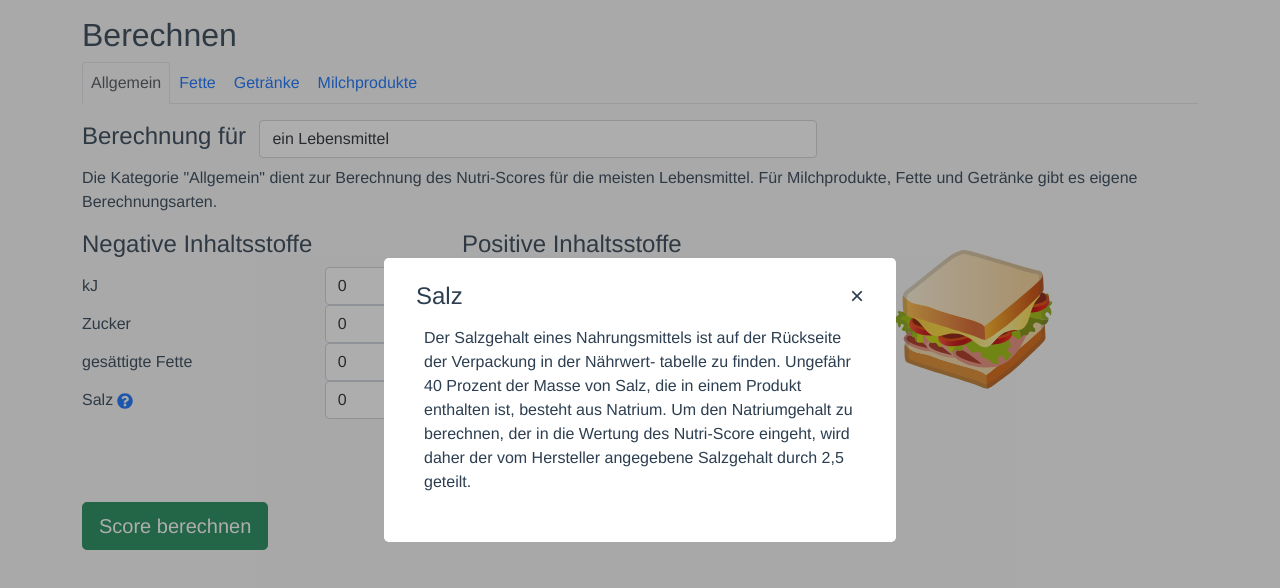
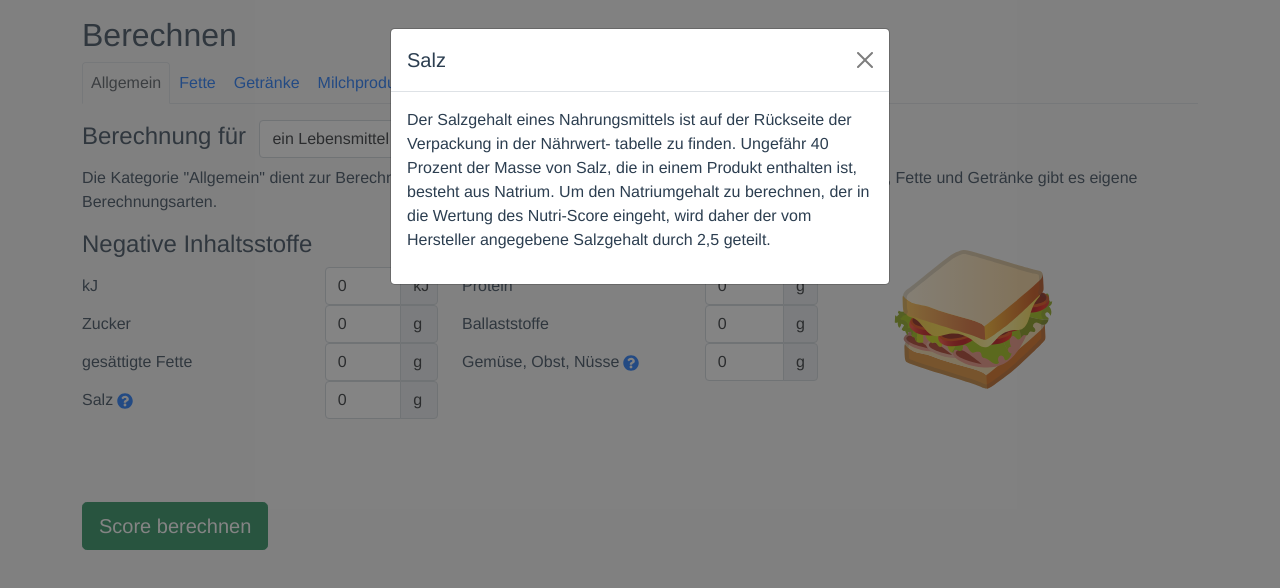
Before and after one commit to paulinko/nutri-calc, a Vue app: page / in a window 1280 px wide. Both pictures are taken after a click on the element 125 px from the left and 836 px from the top of the page. Shown: the part 436-1024 px from the top of the page. Built offline with nearby package versions, Linux system fonts and the light colour scheme.

Commit message:
Add share modal

```diff
--- a/public/nutricalc.css
+++ b/public/nutricalc.css
@@ -22,6 +22,7 @@ body {
     bottom: 0;
     height: 100%;
     display: flex;
+    pointer-events: auto;
 }
 
 
@@ -34,12 +35,15 @@ body {
     border-radius: 0.3em;
     /*min-height: 40vh;*/
     z-index: 102;
-    pointer-events: none;
+    pointer-events: none !important;
 }
+
 .nutri-modal > .content-container {
     overflow-y: auto;
     max-height: 80vh;
     padding: 0.5em;
+    z-index: 103;
+    pointer-events: none;
 }
 
 .clickable {
@@ -64,7 +68,7 @@ body {
     }
 }
 
-@keyframes from-top{
+@keyframes from-top {
     0% {
         margin-bottom: 100%;
     }
@@ -88,3 +92,19 @@ body {
 .overlay.fade-out {
     animation: 0.5s fade-out;
 }
+
+
+
+/* bootstrap.css | http://localhost:8082/bootstrap.css */
+
+.modal.fade .modal-dialog {
+  z-index: 1000000;
+  display: block;
+}
+
+/* Element | http://localhost:8082/ */
+
+.modal {
+  z-index: 909999999999999;
+  background-color: #3339;
+}
--- a/src/components/Calculator.vue
+++ b/src/components/Calculator.vue
@@ -1,7 +1,8 @@
 <template>
   <div class="container text-start">
     <modal v-if="showModalInfoFor" :title="displayNames(showModalInfoFor)" :mode="showModalInfoFor"
-           @close-modal="showModalInfoFor = null">
+           :params="modalParams" :vars="modalParams"
+           @close-modal="resetModal()">
     </modal>
     <div class="row">
       <div class="col-md-9">
@@ -47,7 +48,8 @@
           <h4>Berechnung für &nbsp;<input class="form-control  w-50 d-inline"
                                           title="Gib einen Namen für das Lebensmittel an" type="text" name="name"
                                           id="productName"
-                                          v-model="name"  @focus="$event.target.setSelectionRange(0, $event.target.value.length)"></h4>
+                                          v-model="name"
+                                          @focus="$event.target.setSelectionRange(0, $event.target.value.length)"></h4>
           <p>
             {{ modeInfoText }}
           </p>
@@ -123,9 +125,12 @@
           <h5 class="mt-2">Negative Inhaltsstoffe</h5>
           <nav class="nav flex-column result-nav negative">
             <a v-for="name in result.negatives.keys()" :key="name" class="nav-link link-danger"
-               :href="'#' + name + 'Result'">{{ displayNames(name) }}:
+               :href="'#' + name + 'Result'">
+              <span class="result-nav-text">
+                {{ displayNames(name) }}:
               {{ result.negatives.get(name).value.toLocaleString() }}
               {{ getUnit(name) }}
+              </span>
               <Badge v-if="getColorForProp(name)" classes="float-end" :badge-data="getColorForProp(name)"
                      :is-positive="false"></Badge>
             </a>
@@ -133,12 +138,18 @@
           <h5 class="mt-2">Positive Inhaltsstoffe</h5>
           <nav class="nav flex-column result-nav positive">
             <a v-for="name in result.positives.keys()" :key="name" class="nav-link link-success"
-               aria-current="page" :href="'#' + name + 'Result'">{{ displayNames(name) }}:
+               aria-current="page" :href="'#' + name + 'Result'">
+              <span class="result-nav-text">{{ displayNames(name) }}:
               {{ result.positives.get(name).value.toLocaleString() }} {{ getUnit(name) }}
+              </span>
               <Badge v-if="getColorForProp(name)" :classes="'float-end'" :badge-data="getColorForProp(name)"
                      :is-positive="true"></Badge>
             </a>
           </nav>
+          <a class="nav-link link-dark clickable" @click="initModal('share', {shareUrl})">
+            <inline-icon type="share"></inline-icon>
+            Ergebnis teilen
+          </a>
         </div>
         <div class="col-md-9 results-content" data-bs-spy="scroll" data-bs-target="#list-example" data-bs-offset="0">
           <Scale :data="result.letterScore.points" :fractal="result.letterScore.fractal"
@@ -177,7 +188,6 @@
           />
         </div>
       </div>
-      <!--      <pre>{{ result }}</pre>-->
     </div>
   </div>
 </template>
@@ -190,6 +200,7 @@ import ResultChart from "@/components/ResultChart";
 import ScoreExplanation from "@/components/ScoreExplanation";
 import Modal from "@/components/Modal";
 import InputRow from "@/components/InputRow";
+import InlineIcon from "@/components/InlineIcon";
 
 import {
   GetDisplayNames,
@@ -207,7 +218,7 @@ import {GeneralTable, FatsTable, CheeseTable, DrinksTable, getUnit, WasPropUsedI
 
 export default {
   name: 'Calculator',
-  components: {Scale, Badge, ResultChart, ScoreExplanation, Modal, InputRow},
+  components: {Scale, Badge, ResultChart, ScoreExplanation, Modal, InputRow, InlineIcon},
   computed: {
     resultNavVisible() {
       return document.getElementsByTagName('body')[0].getBoundingClientRect().width >= 576;
@@ -264,6 +275,7 @@ export default {
         totalFats: 100,
         salt: 0
       },
+      modalParams: {},
       name: GetPlaceholderText('general'),
       originalScoreColors: ['#008043', '#85b931', '#f2c011', '#e37c13', '#d9411a'],
       colors: {},
@@ -274,12 +286,28 @@ export default {
       furtherReadings: FurtherReadings,
       resultTable: Object,
       showModalInfoFor: null,
+      shareUrl: null,
       updateTime: (new Date('2021-01-02')).toLocaleString(undefined, {
         year: 'numeric',
         month: '2-digit',
         day: '2-digit'
       })
     };
+  },
+  mounted() {
+    const url = new URL(window.location.href);
+    const mode = url.searchParams.get("mode");
+    if (mode) {
+      this.mode = mode;
+      this.name = url.searchParams.get("name");
+      for (const [prop,] of Object.entries(this.nutritionalInfo)) {
+        let v = url.searchParams.get(prop)
+        if (v) {
+          this.nutritionalInfo[prop] = v
+        }
+      }
+      this.calculateScore()
+    }
   },
   methods: {
     calculateScore() {
@@ -302,6 +330,23 @@ export default {
           })
         }, 25)
       })
+      this.shareUrl = this.buildUrl(this.nutritionalInfo, this.mode, this.name)
+    },
+    resetModal() {
+      this.showModalInfoFor = null;
+      this.modalParams = {}
+    },
+    initModal(name, modalParams) {
+      this.showModalInfoFor = name;
+      this.modalParams = modalParams
+    },
+    buildUrl(nutriInfo, mode, name) {
+      let params = new URLSearchParams({
+        ...nutriInfo,
+        mode,
+        name
+      })
+      return (window.location.protocol + '//' + window.location.host + window.location.pathname + '?' + params.toString())
     },
     normalizeFloat(val) {
       return parseFloat((val).toString().replace(',', '.'))
@@ -483,4 +528,9 @@ p {
   padding: 1em;
   align-self: flex-start;
 }
+
+.result-nav-text {
+  max-width: 20ch;
+  display: inline-block;
+}
 </style>
--- a/src/components/InlineIcon.vue
+++ b/src/components/InlineIcon.vue
@@ -1,6 +1,8 @@
 <template>
+<!-- Copyright Icons Font Awesome  https://fontawesome.com/license -->
   <svg v-if="type === 'check'" aria-hidden="true" focusable="false" data-prefix="fas" data-icon="check" class="svg-inline--fa fa-check fa-w-16" role="img" xmlns="http://www.w3.org/2000/svg" viewBox="0 0 512 512"><path fill="currentColor" d="M173.898 439.404l-166.4-166.4c-9.997-9.997-9.997-26.206 0-36.204l36.203-36.204c9.997-9.998 26.207-9.998 36.204 0L192 312.69 432.095 72.596c9.997-9.997 26.207-9.997 36.204 0l36.203 36.204c9.997 9.997 9.997 26.206 0 36.204l-294.4 294.401c-9.998 9.997-26.207 9.997-36.204-.001z"></path></svg>
   <svg v-else-if="type === 'times'" aria-hidden="true" focusable="false" data-prefix="fas" data-icon="times" class="svg-inline--fa fa-times fa-w-11" role="img" xmlns="http://www.w3.org/2000/svg" viewBox="0 0 352 512"><path fill="currentColor" d="M242.72 256l100.07-100.07c12.28-12.28 12.28-32.19 0-44.48l-22.24-22.24c-12.28-12.28-32.19-12.28-44.48 0L176 189.28 75.93 89.21c-12.28-12.28-32.19-12.28-44.48 0L9.21 111.45c-12.28 12.28-12.28 32.19 0 44.48L109.28 256 9.21 356.07c-12.28 12.28-12.28 32.19 0 44.48l22.24 22.24c12.28 12.28 32.2 12.28 44.48 0L176 322.72l100.07 100.07c12.28 12.28 32.2 12.28 44.48 0l22.24-22.24c12.28-12.28 12.28-32.19 0-44.48L242.72 256z"></path></svg>
+  <svg v-else-if="type === 'share'" aria-hidden="true" focusable="false" data-prefix="fas" data-icon="share" class="svg-inline--fa fa-share fa-w-16" role="img" xmlns="http://www.w3.org/2000/svg" viewBox="0 0 512 512"><path fill="currentColor" d="M503.691 189.836L327.687 37.851C312.281 24.546 288 35.347 288 56.015v80.053C127.371 137.907 0 170.1 0 322.326c0 61.441 39.581 122.309 83.333 154.132 13.653 9.931 33.111-2.533 28.077-18.631C66.066 312.814 132.917 274.316 288 272.085V360c0 20.7 24.3 31.453 39.687 18.164l176.004-152c11.071-9.562 11.086-26.753 0-36.328z"></path></svg>
 </template>
 
 <script>
--- a/src/components/Modal.vue
+++ b/src/components/Modal.vue
@@ -1,19 +1,25 @@
 <template>
-  <div :class="'overlay ' + classes" @click="closeModal()">
-    <div :class="'nutri-modal ' + classes">
-      <h4>{{ title }} <span class="float-end clickable" @click="closeModal()">&times;</span></h4>
-      <div class="content-container">
+  <div class="modal fade show"  tabindex="-1" role="dialog" style="display: block" aria-hidden="true" >
+  <div class="modal-dialog modal-dialog-centered " role="document">
+    <div class="modal-content">
+      <div class="modal-header">
+        <h5 class="modal-title">{{ title }}</h5>
+        <button type="button" class="btn-close clickable" @click="closeModal()" aria-label="Close"></button>
+      </div>
+      <div class="modal-body">
         <div v-if="mode === 'goodStuff'">
           <p>
             Hier werden die Anteile von Obst, Gemüse und Hülsenfrüchten sowie Nüsse und Schalenfrüchte bewertet.
           </p>
           <h5>Einschränkungen</h5>
           <p class=" text-success">
-            <inline-icon type="check"></inline-icon> Obst, Gemüse und Hülsenfrüchte sowie Nüsse und Schalenfrüchte zählen in die Berechnung, aber
+            <inline-icon type="check"></inline-icon>
+            Obst, Gemüse und Hülsenfrüchte sowie Nüsse und Schalenfrüchte zählen in die Berechnung, aber
             ...
           </p>
           <p class=" text-danger">
-            <inline-icon type="times"></inline-icon> <span class="fw-bolder"> stärkereiche Knollen (z.B Kartoffeln und Süßkartoffeln), Quinoa und
+            <inline-icon type="times"></inline-icon>
+            <span class="fw-bolder"> stärkereiche Knollen (z.B Kartoffeln und Süßkartoffeln), Quinoa und
             Gewürze</span>, Mehl aus Mais oder Hülsenfrüchten zählen nicht.
           </p>
           <hr>
@@ -30,16 +36,20 @@
           <hr>
           <h5>Verarbeitung</h5>
           <p class=" text-success">
-            <inline-icon type="check"></inline-icon> im Ganzen enthalten, geschnitten und geschält
+            <inline-icon type="check"></inline-icon>
+            im Ganzen enthalten, geschnitten und geschält
           </p>
           <p class=" text-success">
-            <inline-icon type="check"></inline-icon>  gefroren, getrocknet, gegart und in Dosen konserviert sind
+            <inline-icon type="check"></inline-icon>
+            gefroren, getrocknet, gegart und in Dosen konserviert sind
           </p>
           <p class=" text-warning">
-            <inline-icon type="check"></inline-icon>  Säfte und Pürees, falls das Obst und Gemüse nur gepresst, püriert oder anders zerkleinert wurde
+            <inline-icon type="check"></inline-icon>
+            Säfte und Pürees, falls das Obst und Gemüse nur gepresst, püriert oder anders zerkleinert wurde
           </p>
           <p class="text-danger">
-            <inline-icon type="times"></inline-icon>   kein konzentrierter Sirup oder hoch verarbeitetes Obst und Gemüse.
+            <inline-icon type="times"></inline-icon>
+            kein konzentrierter Sirup oder hoch verarbeitetes Obst und Gemüse.
           </p>
         </div>
         <div v-else-if="mode === 'salt'">
@@ -51,12 +61,21 @@
             eingeht, wird daher der vom Hersteller angegebene Salzgehalt durch 2,5 geteilt.
           </p>
         </div>
+        <div v-else-if="mode === 'share'">
+          <p>
+            Mit dieser URL kannst du anderen deine Berechnung zeigen:
+          </p>
+          <input type="text" class="form-control" ref="shareUrl" :value="vars.shareUrl">
+          <button class="btn btn-primary btn-copy btn-lg mx-auto d-block my-1" @click="copy($refs.shareUrl, $event.target)">Kopieren</button>
+        </div>
         <div v-else>
 
         </div>
+
       </div>
     </div>
   </div>
+</div>
 </template>
 
 <script>
@@ -73,7 +92,8 @@ export default {
     mode: {
       type: String,
       default: 'info'
-    }
+    },
+    vars : Object
   },
   data() {
     return {
@@ -88,6 +108,20 @@ export default {
         this.$emit('close-modal')
         this.classes = 'fade-in'
       }, 450);
+    },
+    copy(textInput, btn){
+      textInput.select();
+      textInput.setSelectionRange(0, 99999);
+      navigator.clipboard.writeText(textInput.value);
+      let initialClassList = btn.classList.toString()
+      let initialText = btn.innerText
+
+      btn.innerText = 'Kopiert'
+      btn.classList = initialClassList + ' btn-success'
+      setTimeout(() => {
+        btn.classList = initialClassList
+        btn.innerText = initialText
+      }, 1000)
     }
   }
 }
@@ -97,4 +131,7 @@ export default {
 .text-warning {
   color: #ff9e07 !important;
 }
+.copy .btn-copy {
+      transition: 0.3s ease-in;
+}
 </style>
```
Also changed, not shown: src/libs/Strings.js. Lines whose indentation alone changed are shown as unchanged.
